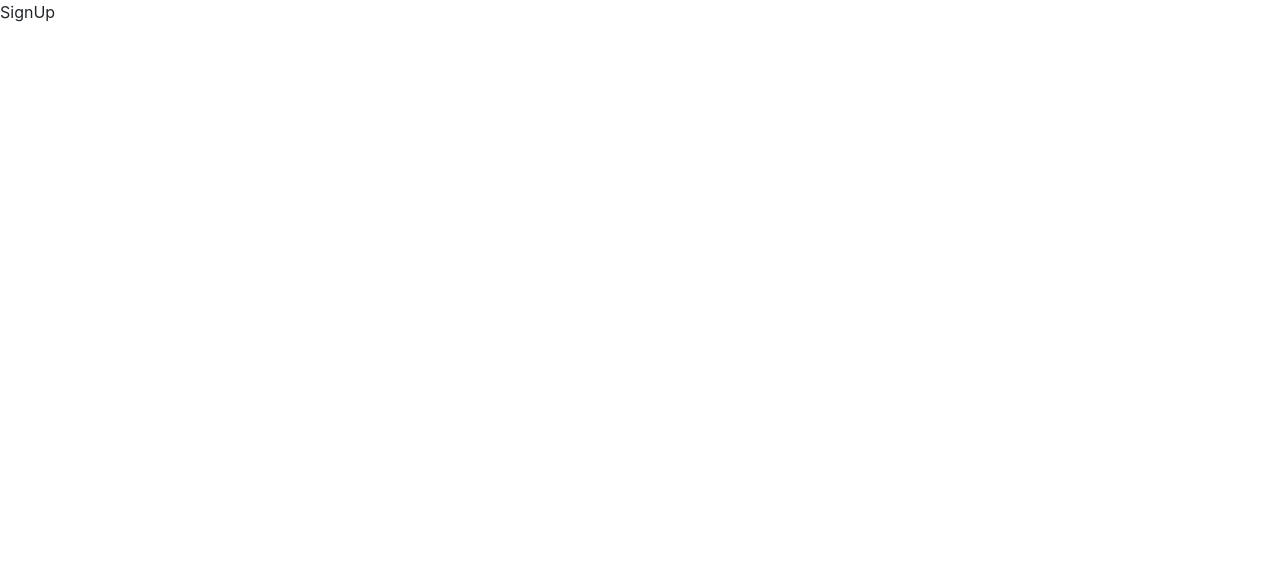
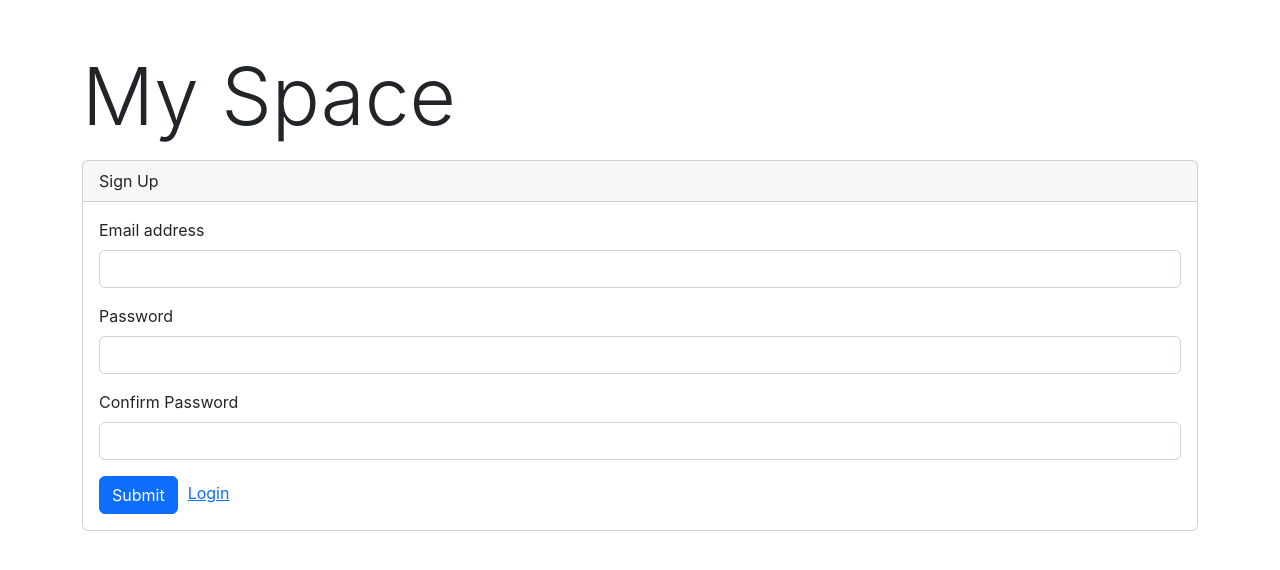
Before and after one commit to Dhiraj-JC/myspace-WDC-V415-11973147-frontend, a React (Create React App) app: page /signup in a window 1280 px wide. Shown: the top 570 px of the page. Built offline with nearby package versions, Linux system fonts and the light colour scheme.

Commit message:
feat: notfound, dashboard,signup,reusable functions

```diff
--- a/src/Components/Dashboard.js
+++ b/src/Components/Dashboard.js
@@ -1,7 +1,51 @@
-import React from 'react'
+import React from 'react';
+import {Link,Outlet,useNavigate} from 'react-router-dom';
 
 export default function Dashboard() {
+
+  const navigate = useNavigate();
+
+  function logout() {
+    localStorage.removeItem('token');
+    navigate('/login');
+  }
+
   return (
-    <div>Dashboard</div>
+    <>
+      <nav className='navbar navbar-expand-lg p-0 mt-2'>
+        <button
+          className='navbar-toggler'
+          type='button'
+          data-toggle='collapse'
+          data-target='#navbarNav'
+          aria-controls='navbarNav'
+          aria-expanded='false'
+          aria-label='Toggle navigation'
+        >
+          <span className='navbar-toggler-icon'></span>
+        </button>
+        <div className='collapse navbar-collapse' width='100%' id='navbarNav'>
+          <ul className='navbar-nav'>
+          <li className='nav-item'>
+              <Link className='nav-link p-3' to='/dashboard'>
+                Dashboard
+              </Link>
+            </li>
+            <li className='nav-item'>
+              <Link className='nav-link p-3' to='/dashboard/products'>
+                Products
+              </Link>
+            </li>
+          </ul>
+        </div>
+        <button className='btn p-3 text-primary bg-white' onClick={logout}>
+          Logout
+        </button>
+      </nav>
+
+      <div className='container'>
+        <Outlet />
+      </div>
+    </>
   )
 }
--- a/src/Components/DashboardContent.js
+++ b/src/Components/DashboardContent.js
@@ -1,7 +1,13 @@
-import React from 'react'
+import {Link} from 'react-router-dom';
 
 export default function DashboardContent() {
   return (
-    <div>DashboardContent</div>
+    <div className='container mt-5'>
+      <h1 className='display-1 pb-2'>My Space</h1>
+      <h1 className='display-3 mt-3'>My space is a revolutionary app</h1>
+      <Link className='btn btn-primary mt-5 ml-3' to='/dashboard/products'>
+        Explore Products
+      </Link>
+    </div>
   )
 }
--- a/src/Components/NotFound.js
+++ b/src/Components/NotFound.js
@@ -0,0 +1,19 @@
+import {Link} from 'react-router-dom';
+
+export default function NotFound() {
+  return (
+    <div className='d-flex align-items-center justify-content-center vh-100'>
+      <div className='text-center row'>
+        <div className=' col-md-12 mt-5'>
+          <p className='fs-3'>
+            <span className='text-danger'>Opps!</span> Page not found.
+          </p>
+          <p className='lead'>The page you’re looking for doesn’t exist.</p>
+          <Link to='/dashboard' className='btn btn-primary'>
+            Go Home
+          </Link>
+        </div>
+      </div>
+    </div>
+  )
+}
--- a/src/Components/Product.js
+++ b/src/Components/Product.js
@@ -0,0 +1,14 @@
+
+export default function Product({product}) {
+  return (
+    <div className='card text-white bg-info mb-3' style={{ maxWidth: '18rem' }}>
+      <div className='card-header'>{product.name}</div>
+      <div className='card-body'>
+        <h5 className='card-title'>{product.name}</h5>
+        <p className='card-text'>{product.description}</p>
+        <button type="button" className="btn btn-primary" >Edit</button>
+        <button type="button" className="btn btn-primary" >Delete</button>
+      </div>
+    </div>
+  )
+}
--- a/src/Components/Products.js
+++ b/src/Components/Products.js
@@ -0,0 +1,36 @@
+import { useState, useEffect } from 'react';
+import { customGET } from '../Utilities/index';
+import Product from './Product';
+
+export default function Products() {
+  const [products, setProducts] = useState([]);
+
+  useEffect(() => {
+    customGET('products').then((response) => {
+      const products = response.data;
+      setProducts(products);
+    });
+  }, []);
+
+  return (
+    <>
+      <div className='container'>
+        <div className='row'>
+          <div className='col-12'>
+            <h1 className='display-4 pb-2'>Products</h1>
+            <button type='button' className='btn btn-primary btn-lg float-end'>
+              Add
+            </button>
+          </div>
+        </div>
+        <div className='row mt-5'>
+          {products.map((product) => (
+            <div className='col-3'>
+              <Product product={product} />
+            </div>
+          ))}
+        </div>
+      </div>
+    </>
+  );
+}
--- a/src/Components/SignUp.js
+++ b/src/Components/SignUp.js
@@ -1,7 +1,92 @@
-import React from 'react'
+import {useState} from 'react';
+import {Link, useNavigate} from 'react-router-dom';
+import {customPOST} from '../Utilities/index';
 
 export default function SignUp() {
+
+  const [userName, setUserName] = useState('');
+  const [password, setPassword] = useState('');
+  const [confirmPassword, setConfirmPassword] = useState('');
+
+  const navigate = useNavigate();
+
+
+  function onSubmit(event) {
+    event.preventDefault();
+
+    const request = {
+      userName:userName,
+      password:password
+    };
+
+    customPOST('auth/signup',request)
+    .then((response)=> {
+      const token = response.data.token;
+      localStorage.setItem('token',token);
+      navigate('/dashboard');
+    })
+  }
+
   return (
-    <div>SignUp</div>
+    <>
+      <div className='container pt-5'>
+        <h1 className='display-1 pb-2'>My Space</h1>
+        <div className='card'>
+          <div className='card-header'>Sign Up</div>
+          <div className='card-body'>
+            <form onSubmit={onSubmit} >
+              <div className='mb-3'>
+                <label htmlFor='userName' className='form-label'>
+                  Email address
+                </label>
+                <input
+                  type='email'
+                  className='form-control'
+                  id='userName'
+                  value={userName}
+                  onChange={(event)=> setUserName(event.target.value)}
+                />
+              </div>
+              <div className='mb-3'>
+                <label htmlFor='password' className='form-label'>
+                  Password
+                </label>
+                <input
+                  type='password'
+                  className='form-control'
+                  id='password'
+                  autoComplete='on'
+                  value={password}
+                  onChange={(event)=> setPassword(event.target.value)}
+                />
+              </div>
+              <div className='mb-3'>
+                <label htmlFor='confirmPassword' className='form-label'>
+                  Confirm Password
+                </label>
+                <input
+                  type='password'
+                  className='form-control'
+                  id='confirmPassword'
+                  autoComplete='on'
+                  value={confirmPassword}
+                  onChange={(event)=> setConfirmPassword(event.target.value)}
+                />
+              </div>
+              <button type='submit' className='btn btn-primary'>
+                Submit
+              </button>
+              <Link
+                to='/login'
+                className='card-link'
+                style={{ marginLeft: '10px' }}
+              >
+                Login
+              </Link>
+            </form>
+          </div>
+        </div>
+      </div>
+    </>
   )
 }
--- a/src/Utilities/index.js
+++ b/src/Utilities/index.js
@@ -1,7 +1,32 @@
 import axios from 'axios';
 
-const baseUrl = "http://localhost:8000/";
+const baseUrl = 'http://localhost:8000/';
 
-export function  customPOST(url, requestBody) {
-    return axios.post(baseUrl + url,requestBody);
+export function customPOST(url, requestBody) {
+  const config = getTokenConfig();
+  return axios.post(baseUrl + url, requestBody, config);
 }
+
+export function customGET(url) {
+  const config = getTokenConfig();
+  return axios.get(baseUrl + url, config);
+}
+
+export function customPUT(url, requestBody) {
+  const config = getTokenConfig();
+  return axios.put(baseUrl + url, requestBody, config);
+}
+
+export function customDELETE(url) {
+  const config = getTokenConfig();
+  return axios.delete(baseUrl + url, config);
+}
+
+function getTokenConfig() {
+  const token = localStorage.getItem('token');
+
+  const config = {
+    headers: { Authorization: `Bearer ${token}` },
+  };
+  return config;
+}
```
Also changed, not shown: src/Components/Login.js (+19 -21 lines).
